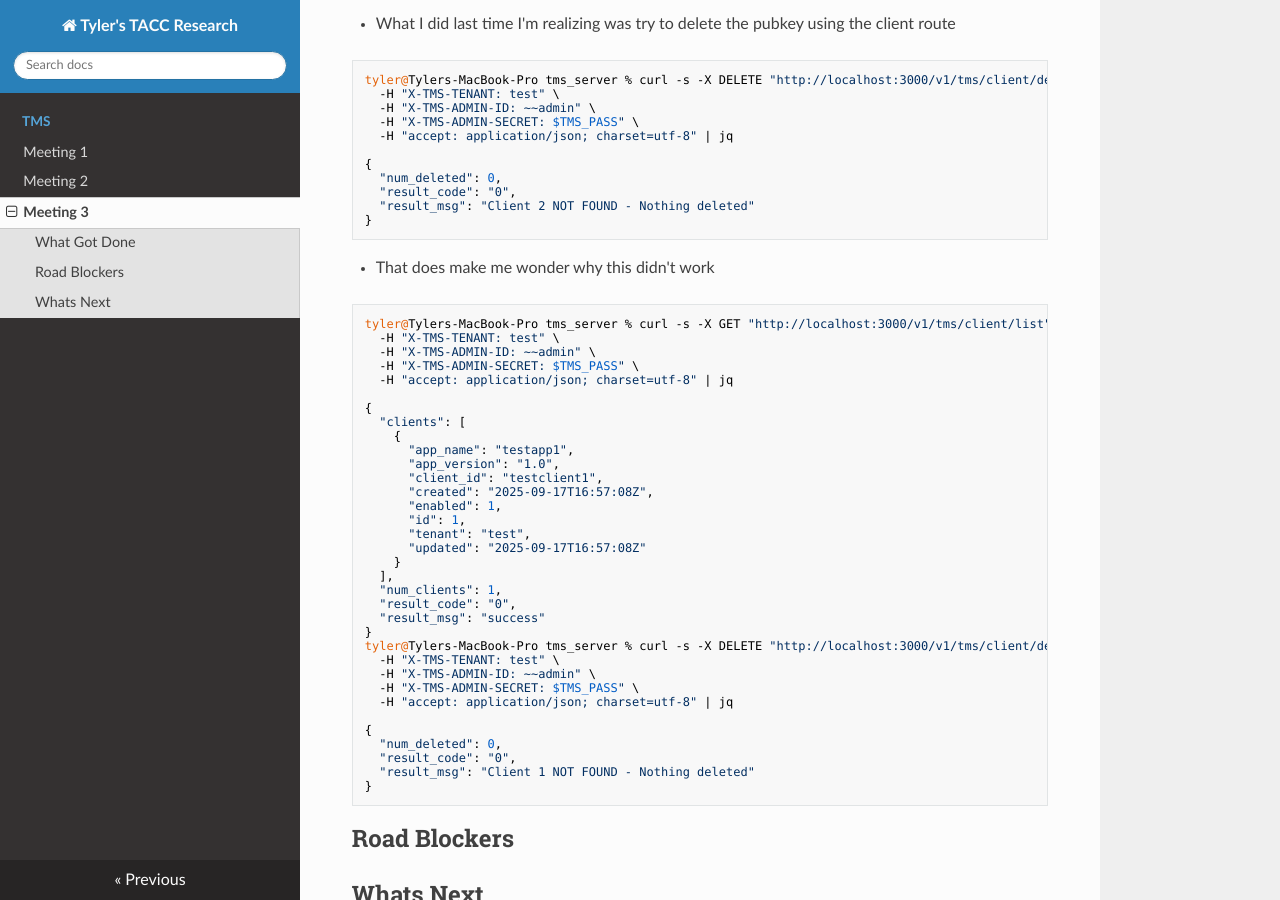
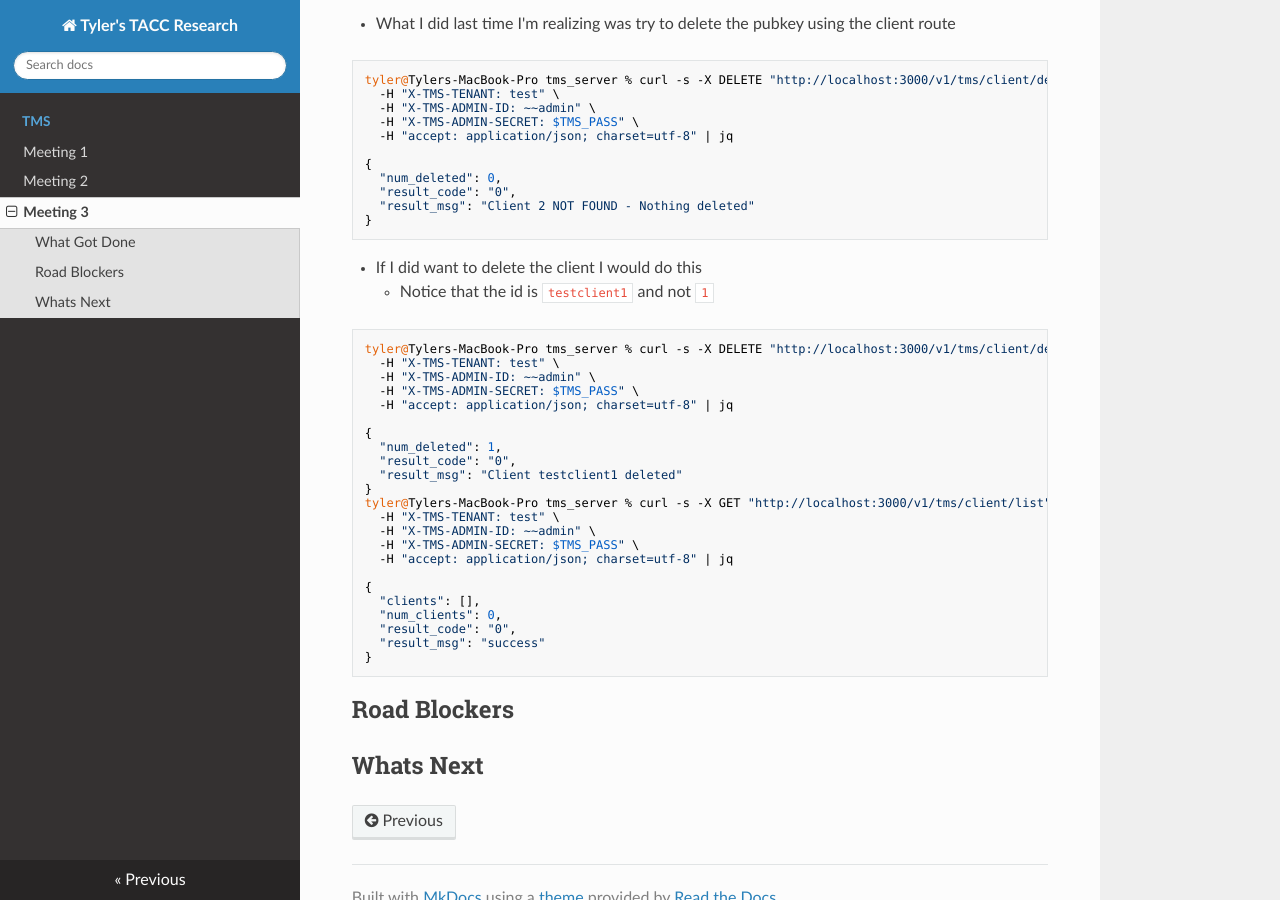
Before and after one commit to tyler0852/tylers-tacc-research, an MkDocs documentation site: the page built from docs/tms/meeting-3.md, in a window 1280 px wide and 900 px high, scrolled down 1967 px. Built offline with MkDocs 1.6.1, drawn with Linux system fonts in a browser that asks for light colours; nearby versions of some CDN libraries.

Commit message:
Update meeting-3.md

````diff
--- a/docs/tms/meeting-3.md
+++ b/docs/tms/meeting-3.md
@@ -125,8 +125,20 @@ tyler@Tylers-MacBook-Pro tms_server % curl -s -X DELETE "http://localhost:3000/v
   "result_msg": "Client 2 NOT FOUND - Nothing deleted"
 }
 ```
-- That does make me wonder why this didn't work
+- If I did want to delete the client I would do this
+    - Notice that the id is `testclient1` and not `1`
 ```bash
+tyler@Tylers-MacBook-Pro tms_server % curl -s -X DELETE "http://localhost:3000/v1/tms/client/del/testclient1" \
+  -H "X-TMS-TENANT: test" \
+  -H "X-TMS-ADMIN-ID: ~~admin" \
+  -H "X-TMS-ADMIN-SECRET: $TMS_PASS" \
+  -H "accept: application/json; charset=utf-8" | jq
+
+{
+  "num_deleted": 1,
+  "result_code": "0",
+  "result_msg": "Client testclient1 deleted"
+}
 tyler@Tylers-MacBook-Pro tms_server % curl -s -X GET "http://localhost:3000/v1/tms/client/list" \
   -H "X-TMS-TENANT: test" \
   -H "X-TMS-ADMIN-ID: ~~admin" \
@@ -134,32 +146,10 @@ tyler@Tylers-MacBook-Pro tms_server % curl -s -X GET "http://localhost:3000/v1/t
   -H "accept: application/json; charset=utf-8" | jq
 
 {
-  "clients": [
-    {
-      "app_name": "testapp1",
-      "app_version": "1.0",
-      "client_id": "testclient1",
-      "created": "2025-09-17T16:57:08Z",
-      "enabled": 1,
-      "id": 1,
-      "tenant": "test",
-      "updated": "2025-09-17T16:57:08Z"
-    }
-  ],
-  "num_clients": 1,
+  "clients": [],
+  "num_clients": 0,
   "result_code": "0",
   "result_msg": "success"
-}
-tyler@Tylers-MacBook-Pro tms_server % curl -s -X DELETE "http://localhost:3000/v1/tms/client/del/1" \
-  -H "X-TMS-TENANT: test" \
-  -H "X-TMS-ADMIN-ID: ~~admin" \
-  -H "X-TMS-ADMIN-SECRET: $TMS_PASS" \
-  -H "accept: application/json; charset=utf-8" | jq
-
-{
-  "num_deleted": 0,
-  "result_code": "0",
-  "result_msg": "Client 1 NOT FOUND - Nothing deleted"
 }
 ```
 
````
